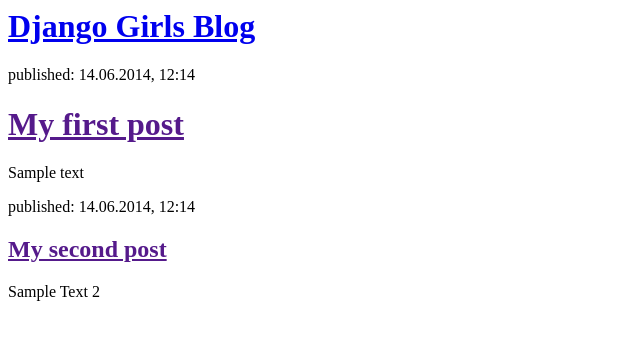
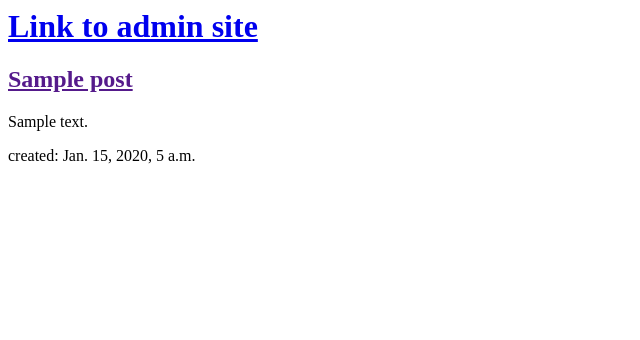
Before and after one commit to Bmusselman/my-first-blog, a Django app: page / in a window 1280 px wide. Shown: the top 340 px of the page, without its empty margins (0-640 px from the left). Run offline with Django 3.2, Linux system fonts and the light colour scheme; tables that the repository leaves empty hold one stand-in row (values such as "Sample post").

Commit message:
end of day 1

```diff
--- a/blog/templates/blog/post_list.html
+++ b/blog/templates/blog/post_list.html
@@ -4,19 +4,17 @@
     </head>
     <body>
         <div>
-            <h1><a href="/">Django Girls Blog</a></h1>
+            <!-- a href "link destination" -->
+            <h1><a href="/admin">Link to admin site</a></h1>
         </div>
 
-        <div>
-            <p>published: 14.06.2014, 12:14</p>
-            <h1><a href="">My first post</a></h2>
-            <p>Sample text</p>
-        </div>
+    {% for post in posts %}
+    <div>
+        <h2><a href="">{{ post.title }}</a></h2>
+        <p>{{ post.text|linebreaksbr }}</p>
+        <p>created: {{ post.created_date }}</p>
+    </div>
+    {% endfor %}
 
-        <div>
-            <p>published: 14.06.2014, 12:14</p>
-            <h2><a href="">My second post</a></h2>
-            <p>Sample Text 2</p>
-        </div>
     </body>
 </html>
--- a/blog/views.py
+++ b/blog/views.py
@@ -1,6 +1,9 @@
 from django.shortcuts import render
+from django.utils import timezone
+from .models import Post
 
 # Create your views here.
 
 def post_list(request):
-    return render(request, 'blog/post_list.html', {})
+    posts = Post.objects.order_by('created_date') # can order/filter this based on the params model Post class
+    return render(request, 'blog/post_list.html', {'posts': posts})
```
Also changed, not shown: readme.txt.
